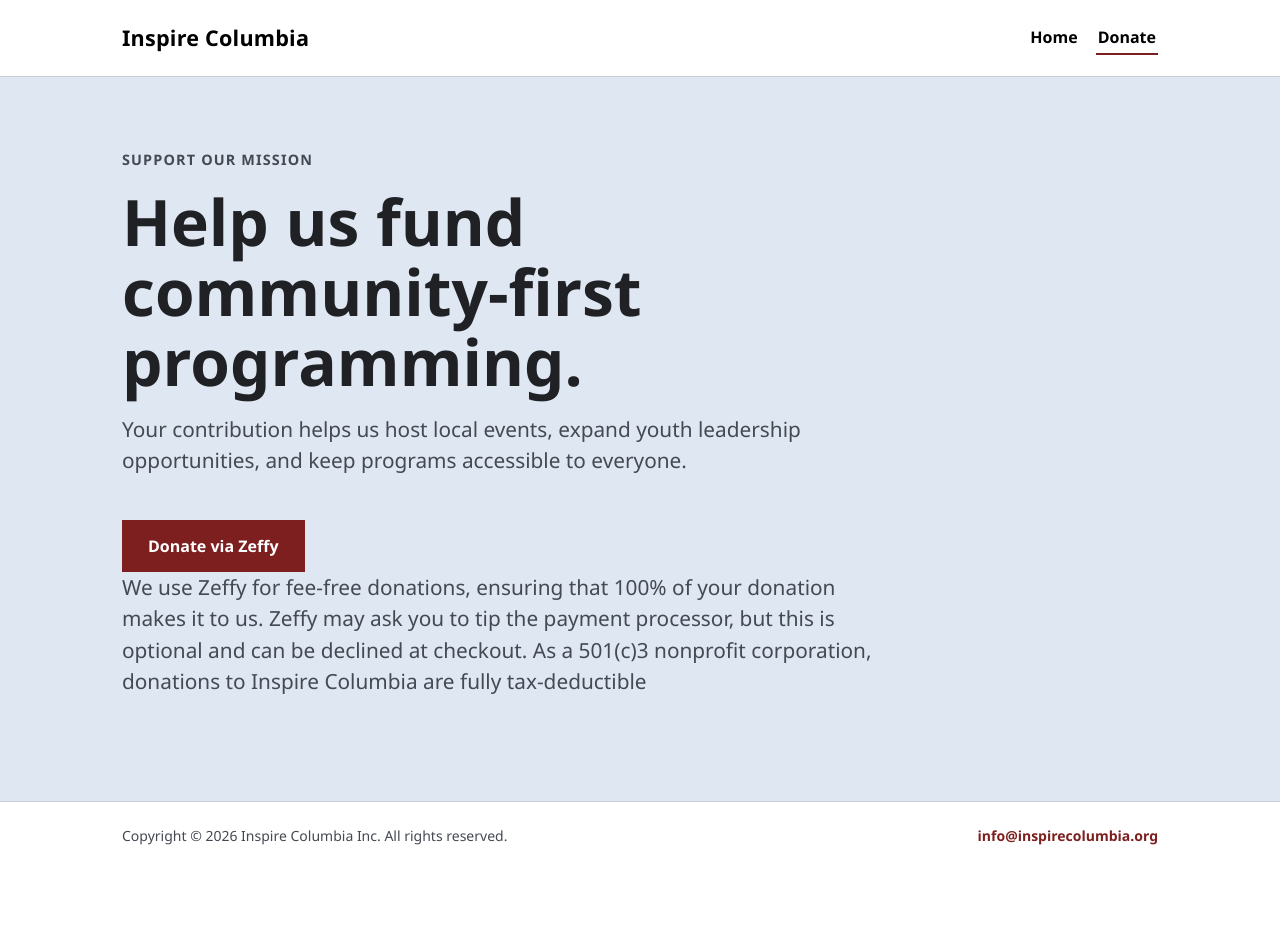
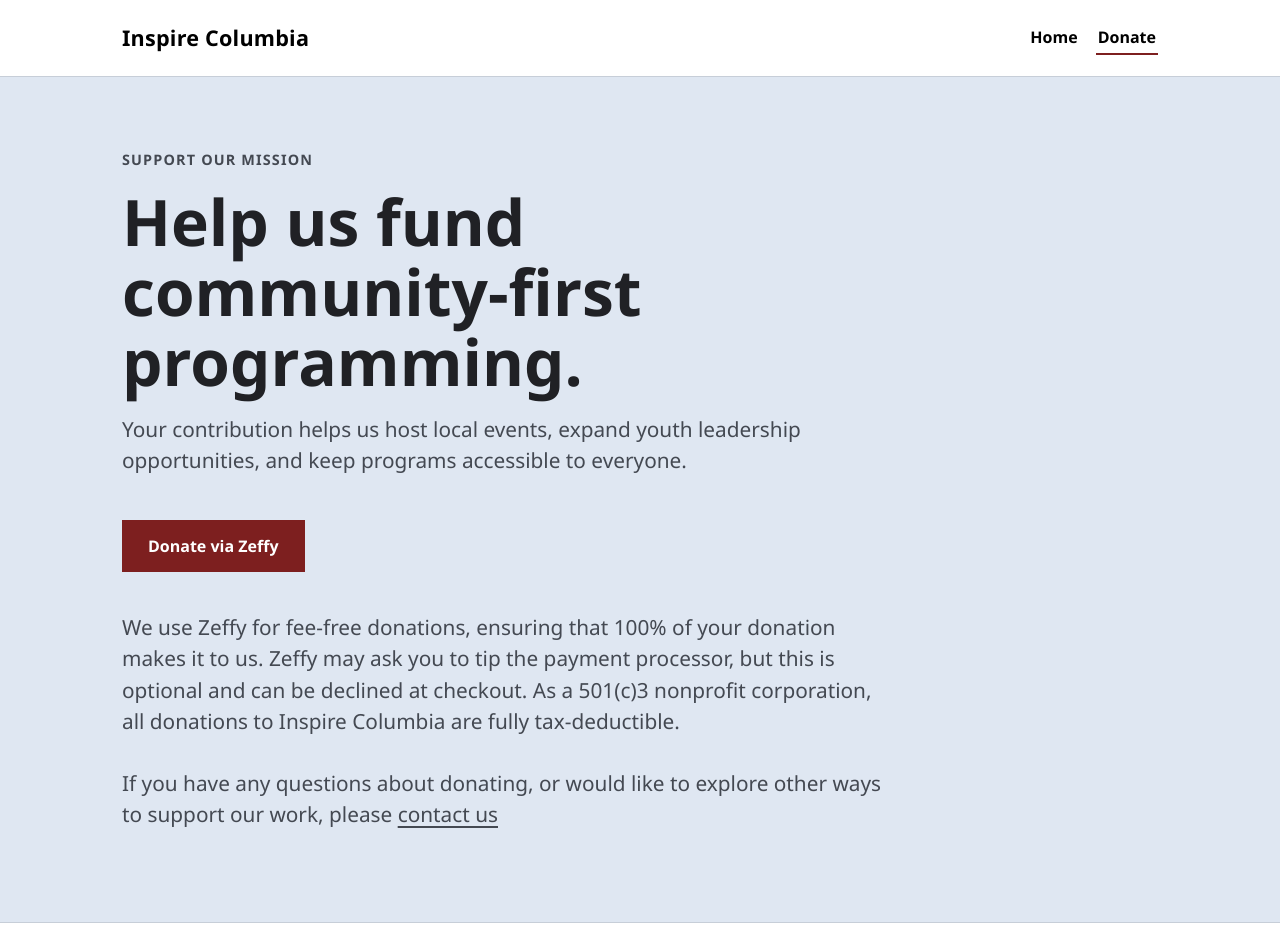
Before and after one commit to inspirecolumbia/ic-website, a Next.js app: page /donations in a window 1280 px wide. Shown: the top 949 px of the page. Before the commit the page ends 870 px from the top, so only its background shows below. Built offline with nearby package versions, Linux system fonts and the light colour scheme.

Commit message:
Make donation page better formatted

```diff
--- a/app/donations/page.tsx
+++ b/app/donations/page.tsx
@@ -26,10 +26,19 @@ export default function DonationsPage() {
             >
               Donate via Zeffy
             </a>
-            <p className="mb-5 max-w-[65ch] text-[clamp(1.02rem,2.2vw,1.3rem)] text-[var(--ink-muted)]">
+            <p className="mt-10 mb-5 max-w-[65ch] text-[clamp(1.02rem,2.2vw,1.3rem)] text-[var(--ink-muted)]">
               We use Zeffy for fee-free donations, ensuring that 100% of your donation makes it to us.
               Zeffy may ask you to tip the payment processor, but this is optional and can be declined at checkout.
-              As a 501(c)3 nonprofit corporation, donations to Inspire Columbia are fully tax-deductible
+              As a 501(c)3 nonprofit corporation, all donations to Inspire Columbia are fully tax-deductible.
+              <br />
+              <br />
+              If you have any questions about donating, or would like to explore other ways to support our work, please{" "}
+              <a
+                className="underline underline-offset-4"
+                href="mailto:info@inspirecolumbia.org"
+              >
+                contact us
+              </a>
             </p>
           </div>
         </section>
```
